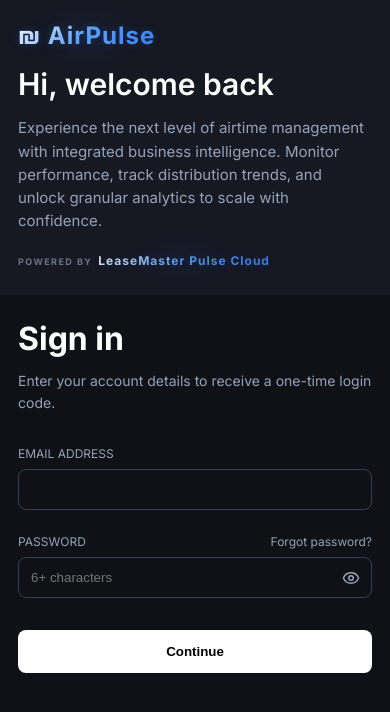
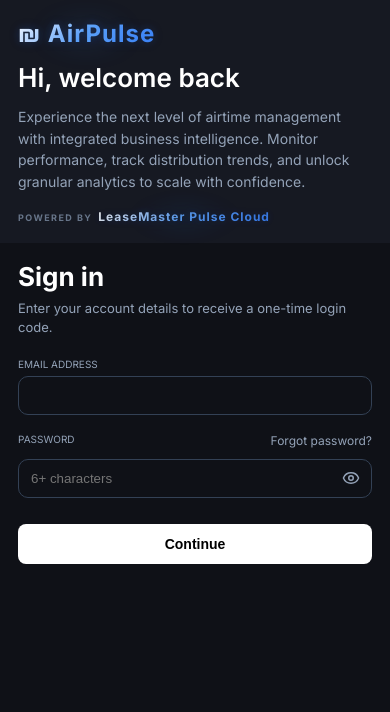
Before and after one commit to codeswindler/airpulse, a Next.js app: page /login in a window 390 px wide. Shown: the top 712 px of the page. Built offline with nearby package versions, Linux system fonts and the light colour scheme.

Commit message:
Tone down mobile login layout

```diff
--- a/app/globals.css
+++ b/app/globals.css
@@ -219,39 +219,40 @@
 
   .login-page__hero {
     flex: 0 0 auto !important;
-    padding: 24px 18px 28px !important;
+    padding: 22px 18px 20px !important;
     justify-content: flex-start !important;
   }
 
   .login-page__hero-brand {
-    margin-bottom: 20px !important;
+    margin-bottom: 18px !important;
   }
 
   .login-page__headline {
-    font-size: 30px !important;
+    font-size: 26px !important;
     line-height: 1.08 !important;
-    margin-bottom: 16px !important;
+    margin-bottom: 14px !important;
   }
 
   .login-page__copy {
-    font-size: 15px !important;
+    font-size: 14px !important;
     line-height: 1.55 !important;
     max-width: none !important;
   }
 
   .login-page__form {
     flex: 0 0 auto !important;
-    padding: 24px 18px 10px !important;
+    padding: 20px 18px 22px !important;
     align-items: stretch !important;
     justify-content: flex-start !important;
   }
 
   .login-page__panel {
-    max-width: 100% !important;
+    max-width: 360px !important;
+    width: 100% !important;
   }
 
   .login-powered-by {
-    margin-top: 22px !important;
+    margin-top: 18px !important;
     gap: 6px;
   }
 
@@ -261,6 +262,38 @@
 
   .login-powered-by__brand .app-brand__wordmark {
     font-size: 12px !important;
+  }
+
+  .login-page__panel h2 {
+    font-size: 26px !important;
+    line-height: 1.08 !important;
+    margin-bottom: 8px !important;
+    font-weight: 650 !important;
+  }
+
+  .login-page__panel > p {
+    font-size: 13px !important;
+    line-height: 1.5 !important;
+    margin-bottom: 20px !important;
+  }
+
+  .login-page__panel form {
+    gap: 18px !important;
+  }
+
+  .login-page__panel label {
+    font-size: 10px !important;
+    margin-bottom: 6px !important;
+  }
+
+  .login-page__panel input {
+    padding: 11px 12px !important;
+    border-radius: 10px !important;
+  }
+
+  .login-page__panel button[type='submit'] {
+    padding: 12px !important;
+    font-size: 14px !important;
   }
 }
 
```
